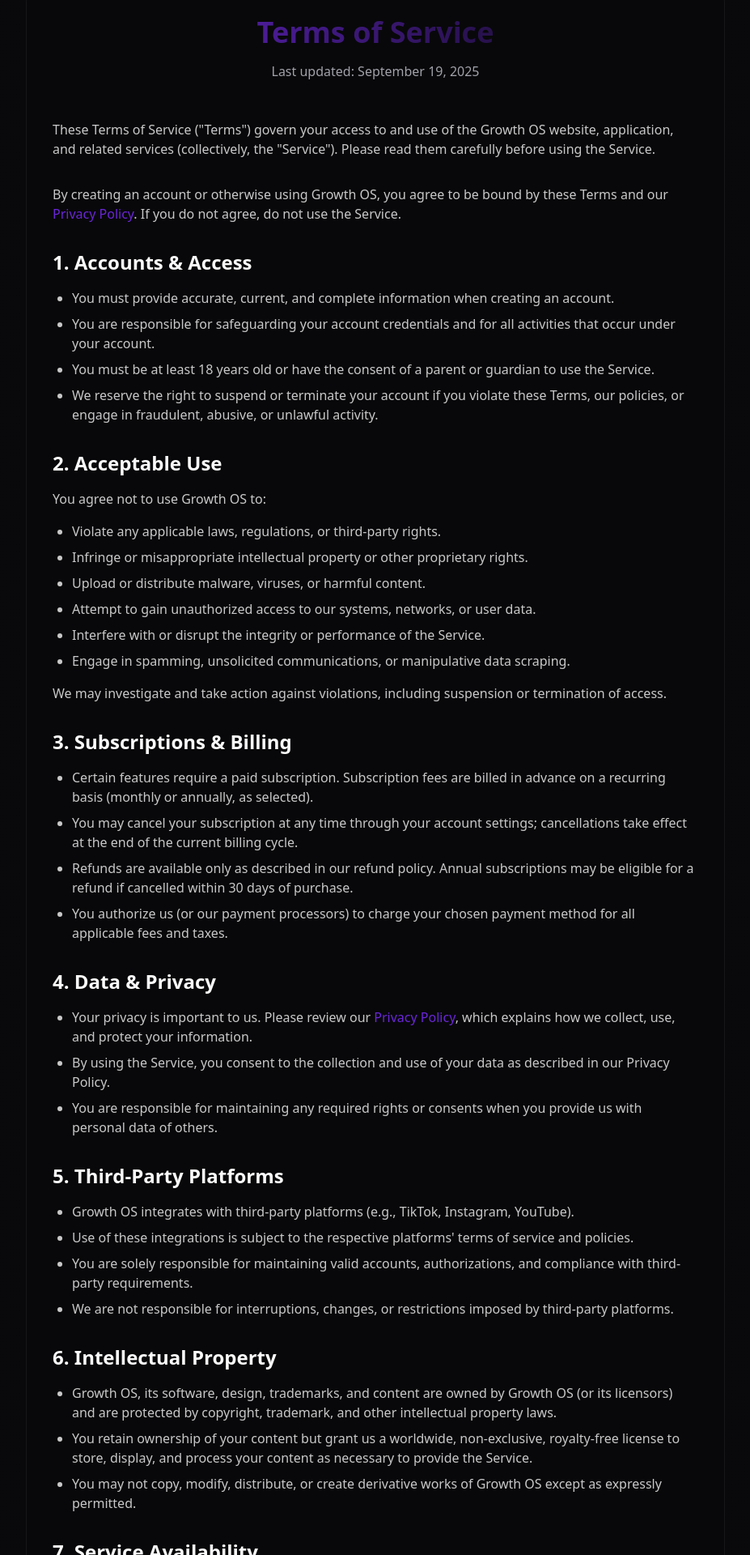
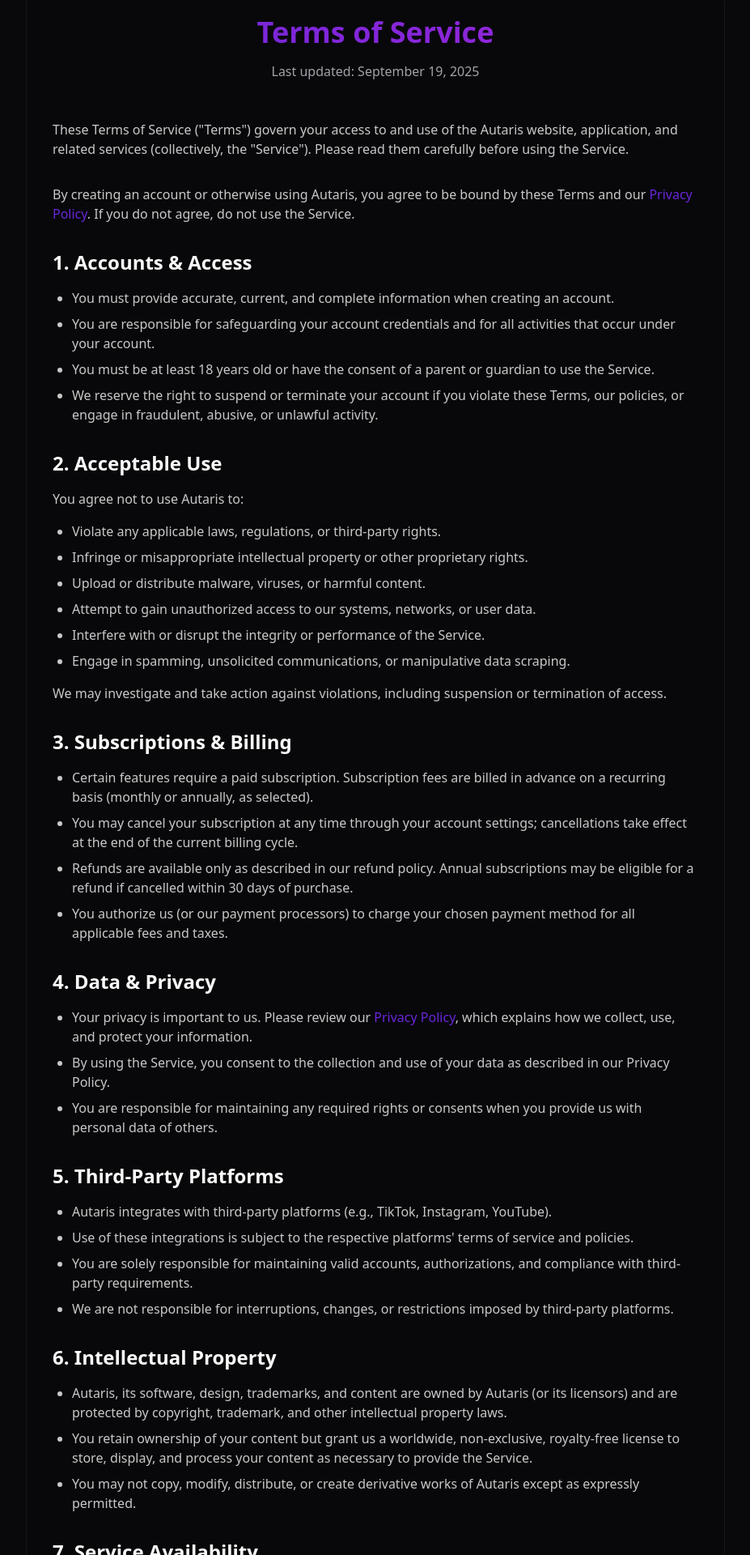
Before and after one commit to benschleper3/autaris, a React (Vite) app: page /terms in a window 1280 px wide. Shown: the part 142-2062 px from the top of the page at 81% size, without its empty margins (176-1103 px from the left). Built offline with nearby package versions, Linux system fonts and the light colour scheme.

Commit message:
Update terms and privacy policy

```diff
--- a/src/pages/Privacy.tsx
+++ b/src/pages/Privacy.tsx
@@ -10,7 +10,7 @@ export default function Privacy() {
       <main className="container mx-auto px-4 py-16 max-w-4xl">
         <div className="bg-card/50 backdrop-blur-sm border border-border/50 rounded-2xl p-8">
           <header className="text-center mb-12">
-            <h1 className="text-4xl font-bold bg-gradient-to-r from-primary to-growth-accent bg-clip-text text-transparent mb-4">
+            <h1 className="text-4xl font-bold bg-gradient-to-r from-primary to-autaris-accent bg-clip-text text-transparent mb-4">
               Privacy Policy
             </h1>
             <p className="text-muted-foreground">
@@ -20,10 +20,10 @@ export default function Privacy() {
 
           <div className="prose prose-invert max-w-none space-y-8">
             <p className="text-foreground/80 mb-8">
-              This Privacy Policy describes how Growth OS ("we," "us," or "our") collects, uses, and shares your information when you access or use our website, application, and related services (collectively, the "Service").
+              This Privacy Policy describes how Autaris ("we," "us," or "our") collects, uses, and shares your information when you access or use our website, application, and related services (collectively, the "Service").
             </p>
             <p className="text-foreground/80 mb-8">
-              By using Growth OS, you agree to the collection and use of information as described in this policy. If you do not agree, please discontinue use of the Service.
+              By using Autaris, you agree to the collection and use of information as described in this policy. If you do not agree, please discontinue use of the Service.
             </p>
 
             <section>
@@ -66,7 +66,7 @@ export default function Privacy() {
               <h2 className="text-2xl font-semibold mb-4">2. How We Use Information</h2>
               <p className="text-foreground/80 mb-4">We use the information we collect to:</p>
               <ul className="list-disc pl-6 text-foreground/80 space-y-2">
-                <li>Provide, maintain, and improve Growth OS services.</li>
+                <li>Provide, maintain, and improve Autaris services.</li>
                 <li>Generate analytics, insights, and performance reports.</li>
                 <li>Develop new features and personalize your experience.</li>
                 <li>Communicate with you about your account, subscriptions, or updates.</li>
@@ -152,7 +152,7 @@ export default function Privacy() {
             <section>
               <h2 className="text-2xl font-semibold mb-4">7. Children's Privacy</h2>
               <p className="text-foreground/80">
-                Growth OS is not directed to children under 13 (or the minimum age required by local law). We do not knowingly collect personal information from children. If we learn that we have collected such information, we will delete it promptly.
+                Autaris is not directed to children under 13 (or the minimum age required by local law). We do not knowingly collect personal information from children. If we learn that we have collected such information, we will delete it promptly.
               </p>
             </section>
 
--- a/src/pages/Terms.tsx
+++ b/src/pages/Terms.tsx
@@ -10,7 +10,7 @@ export default function Terms() {
       <main className="container mx-auto px-4 py-16 max-w-4xl">
         <div className="bg-card/50 backdrop-blur-sm border border-border/50 rounded-2xl p-8">
           <header className="text-center mb-12">
-            <h1 className="text-4xl font-bold bg-gradient-to-r from-primary to-growth-accent bg-clip-text text-transparent mb-4">
+            <h1 className="text-4xl font-bold bg-gradient-to-r from-primary to-autaris-accent bg-clip-text text-transparent mb-4">
               Terms of Service
             </h1>
             <p className="text-muted-foreground">
@@ -20,11 +20,11 @@ export default function Terms() {
 
           <div className="prose prose-invert max-w-none space-y-8">
             <p className="text-foreground/80 mb-8">
-              These Terms of Service ("Terms") govern your access to and use of the Growth OS website, application, and related services (collectively, the "Service"). Please read them carefully before using the Service.
+              These Terms of Service ("Terms") govern your access to and use of the Autaris website, application, and related services (collectively, the "Service"). Please read them carefully before using the Service.
             </p>
 
             <p className="text-foreground/80 mb-8">
-              By creating an account or otherwise using Growth OS, you agree to be bound by these Terms and our{' '}
+              By creating an account or otherwise using Autaris, you agree to be bound by these Terms and our{' '}
               <a href="/privacy" className="text-primary hover:underline">Privacy Policy</a>
               . If you do not agree, do not use the Service.
             </p>
@@ -42,7 +42,7 @@ export default function Terms() {
             <section>
               <h2 className="text-2xl font-semibold mb-4">2. Acceptable Use</h2>
               <p className="text-foreground/80 mb-4">
-                You agree not to use Growth OS to:
+                You agree not to use Autaris to:
               </p>
               <ul className="list-disc pl-6 text-foreground/80 space-y-2">
                 <li>Violate any applicable laws, regulations, or third-party rights.</li>
@@ -81,7 +81,7 @@ export default function Terms() {
             <section>
               <h2 className="text-2xl font-semibold mb-4">5. Third-Party Platforms</h2>
               <ul className="list-disc pl-6 text-foreground/80 space-y-2">
-                <li>Growth OS integrates with third-party platforms (e.g., TikTok, Instagram, YouTube).</li>
+                <li>Autaris integrates with third-party platforms (e.g., TikTok, Instagram, YouTube).</li>
                 <li>Use of these integrations is subject to the respective platforms' terms of service and policies.</li>
                 <li>You are solely responsible for maintaining valid accounts, authorizations, and compliance with third-party requirements.</li>
                 <li>We are not responsible for interruptions, changes, or restrictions imposed by third-party platforms.</li>
@@ -91,9 +91,9 @@ export default function Terms() {
             <section>
               <h2 className="text-2xl font-semibold mb-4">6. Intellectual Property</h2>
               <ul className="list-disc pl-6 text-foreground/80 space-y-2">
-                <li>Growth OS, its software, design, trademarks, and content are owned by Growth OS (or its licensors) and are protected by copyright, trademark, and other intellectual property laws.</li>
+                <li>Autaris, its software, design, trademarks, and content are owned by Autaris (or its licensors) and are protected by copyright, trademark, and other intellectual property laws.</li>
                 <li>You retain ownership of your content but grant us a worldwide, non-exclusive, royalty-free license to store, display, and process your content as necessary to provide the Service.</li>
-                <li>You may not copy, modify, distribute, or create derivative works of Growth OS except as expressly permitted.</li>
+                <li>You may not copy, modify, distribute, or create derivative works of Autaris except as expressly permitted.</li>
               </ul>
             </section>
 
@@ -120,7 +120,7 @@ export default function Terms() {
                 To the maximum extent permitted by law:
               </p>
               <ul className="list-disc pl-6 text-foreground/80 space-y-2">
-                <li>Growth OS and its affiliates, directors, employees, and agents shall not be liable for indirect, incidental, special, consequential, or punitive damages, or any loss of profits, revenue, or data.</li>
+                <li>Autaris and its affiliates, directors, employees, and agents shall not be liable for indirect, incidental, special, consequential, or punitive damages, or any loss of profits, revenue, or data.</li>
                 <li>Our total liability for any claims arising from the Service shall not exceed the amount you paid to us in the 12 months preceding the claim.</li>
                 <li>Some jurisdictions do not allow limitations of liability; in such cases, our liability will be limited to the maximum extent allowed by law.</li>
               </ul>
@@ -129,7 +129,7 @@ export default function Terms() {
             <section>
               <h2 className="text-2xl font-semibold mb-4">10. Indemnification</h2>
               <p className="text-foreground/80 mb-4">
-                You agree to indemnify and hold harmless Growth OS, its affiliates, and their respective officers, directors, employees, and agents from and against any claims, liabilities, damages, losses, and expenses (including reasonable legal fees) arising out of or related to:
+                You agree to indemnify and hold harmless Autaris, its affiliates, and their respective officers, directors, employees, and agents from and against any claims, liabilities, damages, losses, and expenses (including reasonable legal fees) arising out of or related to:
               </p>
               <ul className="list-disc pl-6 text-foreground/80 space-y-2">
                 <li>Your use of the Service,</li>
@@ -152,7 +152,7 @@ export default function Terms() {
               <ul className="list-disc pl-6 text-foreground/80 space-y-2">
                 <li>These Terms are governed by the laws of the State of Delaware, USA, without regard to conflict of laws principles.</li>
                 <li>Any disputes shall be resolved exclusively in the state or federal courts located in Delaware.</li>
-                <li>You and Growth OS agree to submit to the personal jurisdiction of these courts.</li>
+                <li>You and Autaris agree to submit to the personal jurisdiction of these courts.</li>
                 <li>Where required by law, you may have additional rights in your jurisdiction.</li>
               </ul>
             </section>
```
